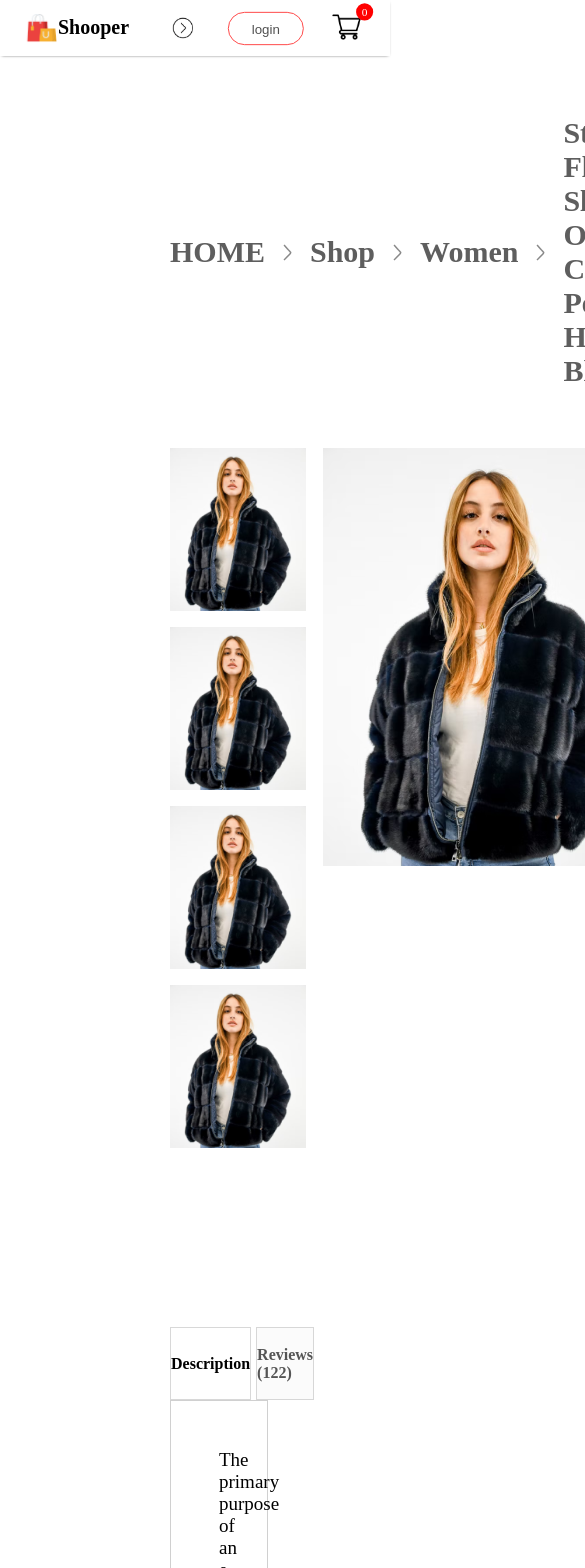
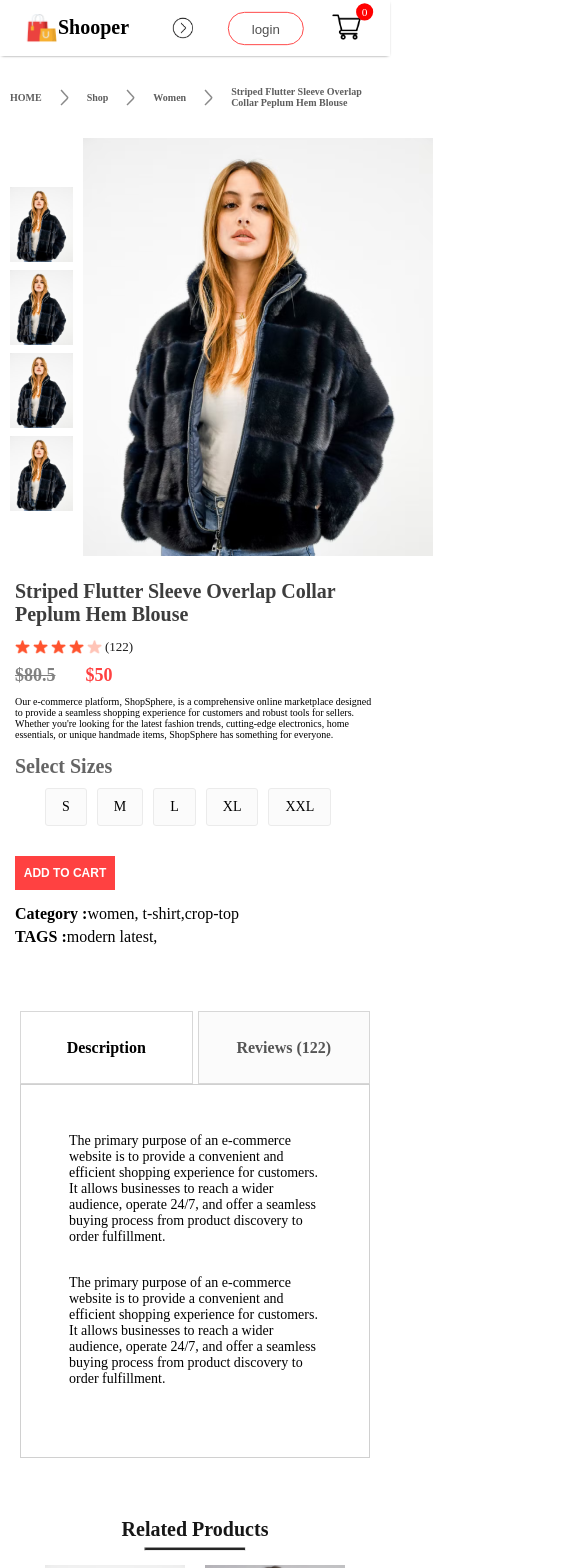
Before and after one commit to lievin219/Ecommerce-MERN-PROJECT, a React (Create React App) app: page /product/1 in a window 390 px wide. Shown: the top 1568 px of the page, 585 px wide, since content can reach past the window. Built offline with nearby package versions, Linux system fonts and the light colour scheme.

Commit message:
frontend captured success

```diff
--- a/src/Components/BreadCrums/BreadCrum.css
+++ b/src/Components/BreadCrums/BreadCrum.css
@@ -8,3 +8,28 @@
  margin: 60px 170px;
  text-transform: capitalize;
 }
+@media(max-width:1280px){
+     .breadcrum{
+         margin:30px 50px;
+          font-size: 14px;
+     }
+}
+@media(max-width:1024px){
+    .breadcrum{
+        margin:30px 30px;
+         font-size: 12px;
+    }
+
+}
+@media(max-width:800px){
+     .breadcrum{
+         margin:30px 10px;
+          font-size: 12px;
+     }
+}
+@media(max-width:800px){
+    .breadcrum{
+
+         font-size: 10px;
+    }
+}
--- a/src/Components/CartItems/CartItems.css
+++ b/src/Components/CartItems/CartItems.css
@@ -95,3 +95,66 @@
        color: white;
        background: black;
 }
+@media(max-width:1280px){
+     .cartitems{
+           margin: 60px 50px;
+
+     }
+     .cartitems-format-main{
+           grid-template-columns: 0.5fr 3fr  0.5fr 0.5fr 0.5fr 0.5fr;
+           gap:20px;
+           padding: 15px 0px ;
+            font-size: 15px;
+     }
+     .carticon-product-icon{
+           height: 50px;
+
+     }
+     .cartitems-remove-icon{
+           margin: auto;
+     }
+     .cartitems-quantity{
+           width: 40px;
+           height: 30px;
+     }
+     .cartitems-down{
+           margin:80px 0px ;
+            flex-direction: column;
+            gap:80px
+     }
+     .cartitems-total{
+           margin:0px;
+
+     }
+     .cartitems-total button{
+           max-width: 200px;
+           height:45px;
+            font-size: 14px;
+     }
+     .cartitems-promobox{
+           width: auto;
+           max-width: 500px;
+     }
+     .cartitems-promobox input{
+           width:100%;
+
+     }
+     .cartitems-promobox button{
+           width:120px;
+            margin-left: -125px;
+     }
+
+}
+
+@media(max-width:500px){
+     .cartitems-format-main{
+           display: none;
+           grid-template-columns: 0.5fr 3fr 0.5fr
+           ;
+           gap:10px;
+     }
+     .cartitems-format{
+           display: grid;
+     }
+
+}
--- a/src/Components/DescriptionBox/DescriptionBox.css
+++ b/src/Components/DescriptionBox/DescriptionBox.css
@@ -32,3 +32,17 @@
 
 
 }
+@media(max-width:1280px){
+      .descriptionbox{
+           margin:60px
+      }
+}
+@media(max-width:800px){
+     .descriptionbox{
+          margin:60px 20px;
+
+     }
+     .description-description{
+           font-size: 14px;
+     }
+}
--- a/src/Components/RelatedProduct/RelatedProduct.css
+++ b/src/Components/RelatedProduct/RelatedProduct.css
@@ -22,3 +22,62 @@
     display: flex;
     gap: 30px;
 }
+@media(max-width:1280px){
+    .relatedproducts{
+      height:70vh
+    }
+    .relatedproducts h1 {
+      font-size: 35px;
+    }
+    .relatedproducts hr{
+      width:160px;
+       height: 4px;
+    }
+    .relatedproducts-item{
+      gap:20px;
+      margin-top: 30px;
+    }
+}
+@media(max-width:1024px){
+.relatedproducts{
+  height:60vh
+}
+.relatedproducts h1 {
+  font-size: 30px;
+}
+.relatedproducts hr{
+  width:150px;
+   height: 2px;
+}
+.relatedproducts-item{
+  gap:15px;
+  margin-top: 20px;
+}
+}
+@media(max-width:800px){
+.relatedproducts{
+  height:50vh;
+  gap:6px;
+}
+.relatedproducts h1 {
+  font-size: 20px;
+}
+.relatedproducts hr{
+  width:100px;
+
+}
+.relatedproducts-item{
+  gap:5px;
+  margin-top: 8px;
+}
+}
+@media(max-width:500px){
+ .relatedproducts{
+     height:90vh ;
+ }
+ .relatedproducts-item{
+      display: grid;
+      grid-template-columns: 1fr 1fr;
+      gap:20px
+ }
+}
--- a/src/Components/productDisplay/ProductDisplay.css
+++ b/src/Components/productDisplay/ProductDisplay.css
@@ -91,3 +91,245 @@
 .productdisplay-right-category span{
     font-weight: 600;
 }
+@media(max-width:1280px){
+     .productdisplay{
+         margin:0px 60px ;
+
+     }
+     .productdisplay-left{
+         gap:10px;
+     }
+     .productdisplay-img-list{
+         gap:10px;
+
+     }
+     .productdisplay-img-list img{
+        height: 120px;
+     }
+     .productdisplay-main-img{
+         width: auto;
+         height: 510px;
+
+     }
+     .productdisplay-right{
+        margin: 0px 30px;
+     }
+     .productdisplay-right h1{
+         font-size:  22px;
+     }
+     .productdisplay-right-star{
+         gap:3px;
+          font-size: 13px;
+     }
+     .productdisplay-right-prices{
+         margin: 10px 0px;
+          font-size: 18px;
+
+     }
+     .productdisplay-right-description{
+         font-size: 13px;
+     }
+     .productdisplay-right-size h1{
+         margin-top: 20px ;
+          font-size:20px ;
+
+     }
+     .productdisplay-right-sizes div{
+         padding:14px 20px;
+
+     }
+     .productdisplay-right button{
+         width:150px;
+         padding:15px 0px ;
+         margin-bottom: 20px;
+
+     }
+     .productdisplay-right-category{
+         margin-top: 5px ;
+          font-size: 14px;
+     }
+}
+@media(max-width:1024px){
+
+    .productdisplay{
+        margin:0px 30px;
+
+    }
+    .productdisplay-left{
+        gap:5px;
+    }
+    /* .productdisplay-img-list{
+        gap:10px;
+
+    } */
+    .productdisplay-img-list img{
+       height: 80px;
+    }
+    .productdisplay-main-img{
+
+        height: 350px;
+
+    }
+    /* .productdisplay-right{
+       margin: 0px 30px;
+    } */
+    .productdisplay-right h1{
+        font-size:  18px;
+    }
+    .productdisplay-right-star img {
+        width:15px
+    }
+    /* .productdisplay-right-prices{
+        margin: 10px 0px;
+         font-size: 18px;
+
+    } */
+    .productdisplay-right-description{
+        font-size: 12px;
+    }
+    /* .productdisplay-right-size h1{
+        margin-top: 20px ;
+         font-size:20px ;
+
+    } */
+     .productdisplay-right-sizes{
+        margin-top: 10px;
+     }
+    .productdisplay-right-sizes div{
+        padding:10px 16px;
+        font-size: 12px;
+
+
+    }
+    .productdisplay-right button{
+        width:120px;
+        padding:10px 0px ;
+        margin-bottom: 10px;
+         font-size: 14px;
+
+    }
+    .productdisplay-right-category{
+
+         font-size: 12px;
+    }
+}
+@media(max-width:800px){
+
+    .productdisplay{
+        margin:0px 10px;
+
+    }
+    .productdisplay-left{
+        gap:0px;
+        flex-direction: column-reverse;
+        align-items: center;
+    }
+
+    .productdisplay-img-list{
+        flex-direction: row;
+        gap: 6px;
+
+    }
+    .productdisplay-img-list img{
+       height: 70px;
+    }
+    .productdisplay-main-img{
+
+        height: 290px;
+
+    }
+    /* .productdisplay-right{
+       margin: 0px 30px;
+    } */
+    .productdisplay-right h1{
+        font-size:  13px;
+    }
+    .productdisplay-right-star img {
+        width:13px
+    }
+    /* .productdisplay-right-prices{
+        margin: 10px 0px;
+         font-size: 18px;
+
+    } */
+    .productdisplay-right-description{
+        font-size: 10px;
+    }
+    .productdisplay-right-size h1{
+        margin-top: 10px 0px ;
+
+
+    }
+     .productdisplay-right-sizes{
+        margin-top: 10px;
+        gap:10px;
+     }
+    .productdisplay-right-sizes div{
+        padding:4px 11px;
+
+
+    }
+    .productdisplay-right button{
+        width:100px;
+        /* padding:10px 0px ;
+        margin-bottom: 10px; */
+         font-size: 12px;
+
+    }
+    .productdisplay-right-category{
+
+         font-size: 10px;
+    }
+}
+@media(max-width:500px){
+     .productdisplay{
+          flex-direction: column;
+     }
+     .productdisplay-left{
+         gap: 10px;
+          flex-direction: row;
+          margin:auto;
+
+     }
+     .productdisplay-img-list{
+         flex-direction: column;
+         gap:8px;
+
+     }
+     .productdisplay-img-list img{
+         height:75px;
+
+     }
+     .productdisplay-main-img{
+         height:330px;
+     }
+     .productdisplay-right{
+         margin:5px
+     }
+     .productdisplay-right h1{
+         margin-top: 15px
+         ;font-size: 20px;
+          font-weight: 500px;
+     }
+     .productdisplay-right-star img{
+         width:15px;
+
+     };
+     .productdisplay-right-sizes{
+         gap:10px;
+         margin:20px 0px;
+
+     }
+     .productdisplay-right-sizes div{
+        padding:10px 16px;
+         font-size: 14px;
+     }
+     .productdisplay-right-size button{
+         width:130px;
+          font-size: 15px;
+           padding:15px 0px ;
+     }
+     .productdisplay-right-category{
+         font-size: 16px;
+     }
+}
--- a/src/Pages/css/Login.css
+++ b/src/Pages/css/Login.css
@@ -87,4 +87,46 @@
              margin-top: 20px;
 
        }
-}
+       .loginsignuppage-fields input{
+             height: 65px;
+              width:93%;
+       }
+       .loginsignup-container button{
+             width:100%;
+
+       }
+       .loginsignup-login{
+             font-size: 16px;
+
+       }
+       .loginsignup-agree{
+             font-size: 14px;
+              gap:10px;
+       }}
+       @media(max-width:800px){
+             .loginsignup-container{
+                   padding:20px 30px;
+
+             }
+             .loginsignup-container h1{
+                   font-size: 24px;
+
+             }
+             .loginsignuppage-fields{
+                   margin-top: 20px;
+             }
+             .loginsignuppage-fields input{
+                   height:50px;
+
+
+             }
+             .loginsignup-container button{
+                   height:50px;
+                    font-size: 16px;
+             }
+             /* .loginsignup-agree{
+                   padding-left: -10px;
+                   gap:0px;
+             } */
+
+       }
```
